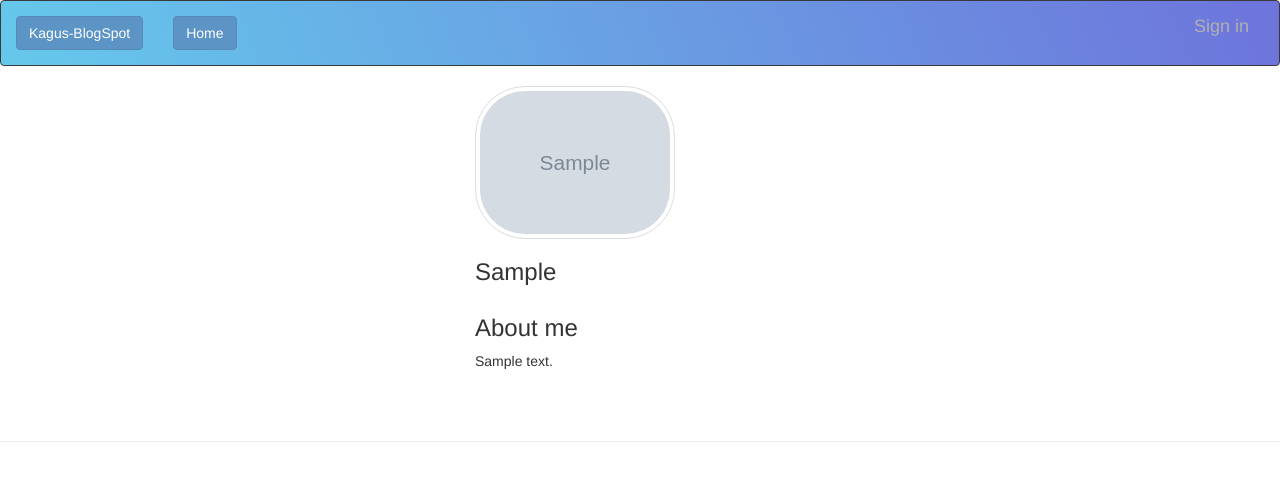
After one commit to kagus-code/Kagus-BlogSpot, a Flask app: template app/templates/profile/profile.html in a window 1280 px wide. The commit adds this page. Shown: the top 481 px of the page. Run offline with Flask 2, Linux system fonts and the light colour scheme; tables that the repository leaves empty hold one stand-in row (values such as "Sample post"); the template is opened without the code that fills it: values that come from a table or form of the project are taken from there, most other values are stand-ins (such as "Sample title", 1, 10 or a date in 2020); grey boxes marked "Sample" are stand-in pictures; some libraries are stand-ins or nearby versions.

Commit message:
creating profile and edit profiles

```diff
--- a/app/templates/navbar.html
+++ b/app/templates/navbar.html
@@ -22,7 +22,7 @@
       </ul>
       <ul class="nav navbar-nav navbar-right">
         {% if current_user.is_authenticated %}
-        <li><a href="#"> <i class="fa fa-user" aria-hidden="true"></i>  {{current_user.username}}</a></li>
+        <li><a href="{{url_for('main.profile',uname=current_user.username)}}"> <i class="fa fa-user" aria-hidden="true"></i>  {{current_user.username}}</a></li>
         <li><a href="{{url_for('auth.logout')}}">  Sign out  <i class="fa fa-sign-out"></i></a>      </li>
         {% else %}
         <li><a href="{{url_for('auth.login')}}">  <i class="fa fa-sign-in" aria-hidden="true"></i>   Sign in</a></li>
--- /dev/null
+++ b/app/templates/profile/profile.html
@@ -0,0 +1,58 @@
+{% extends 'base.html'%}
+
+{% block content %}
+<div class="container">
+<div class="row">
+
+  <div class="col-md-4"></div>
+  <div class="col-md-4">
+
+   <div class="container-fluid">
+
+    <div class="row">
+      <div class="col-md-12">
+        {% if user.profile_pic_path %}
+
+        <img style="max-width: 200px;max-height: 200px;border-radius: 50px;" src="{{url_for('static',filename=user.profile_pic_path)}}" alt="" class="img-thumbnail">
+        {%else%}
+
+            {% if user == current_user %}
+            <form  action="{{url_for('main.update_pic',uname=user.username)}}" method="post" enctype = "multipart/form-data">
+
+              <input type="file"  name="photo" class="form-control" required>
+              <input type="submit">
+            </form>
+            {% endif %}
+
+        {% endif %}
+      </div>
+    </div>
+
+    <div class="row">
+      <div class="col-md-12"> <h3> {{user.username| capitalize}} </h3></div>
+    </div>
+    <div class="row">
+      <div class="col-md-12" >
+
+        {% if user.bio %}
+        <h3>About me </h3>
+          <p> {{user.bio}}</p>
+        {%else%}
+          <p> {{user.username| capitalize}} has no bio </p>
+        {% endif %}
+        <br> <br>
+        {% if user == current_user %}
+        <a href="{{url_for('main.update_profile',uname=user.username)}}"><button type="button" class="btn btn-outline-success">Edit ptofile</button></a>
+    {% endif %}</div>
+    </div>
+   </div>
+  </div>
+  <div class="col-md-4"></div>
+</div>
+</div>
+<hr>
+<br><br>
+
+
+
+{% endblock %}
```
Also changed, not shown: app/main/forms.py (+7 -0 lines), app/main/views.py (+35 -2 lines), app/templates/profile/update.html (added, +20 -0 lines).
